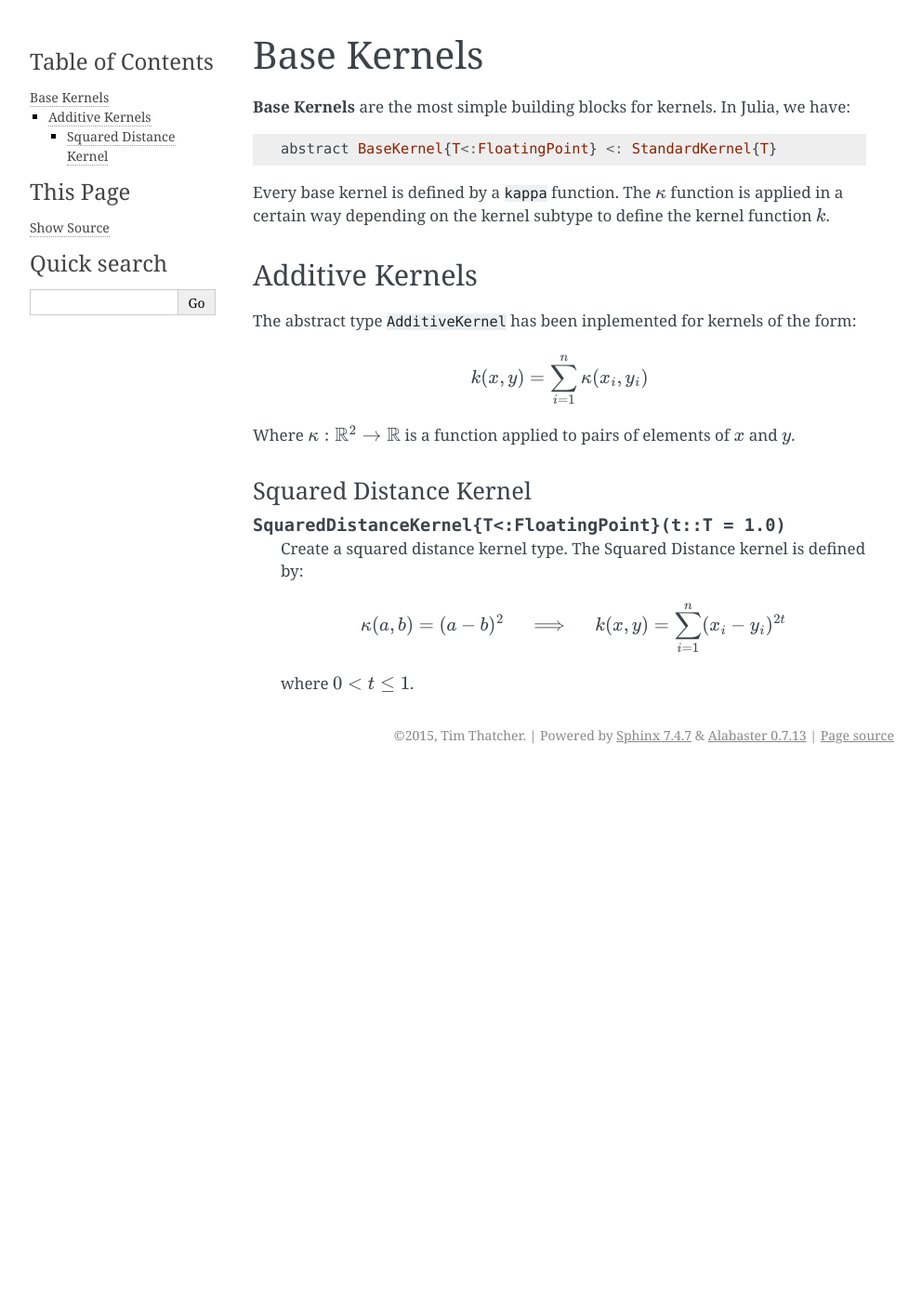
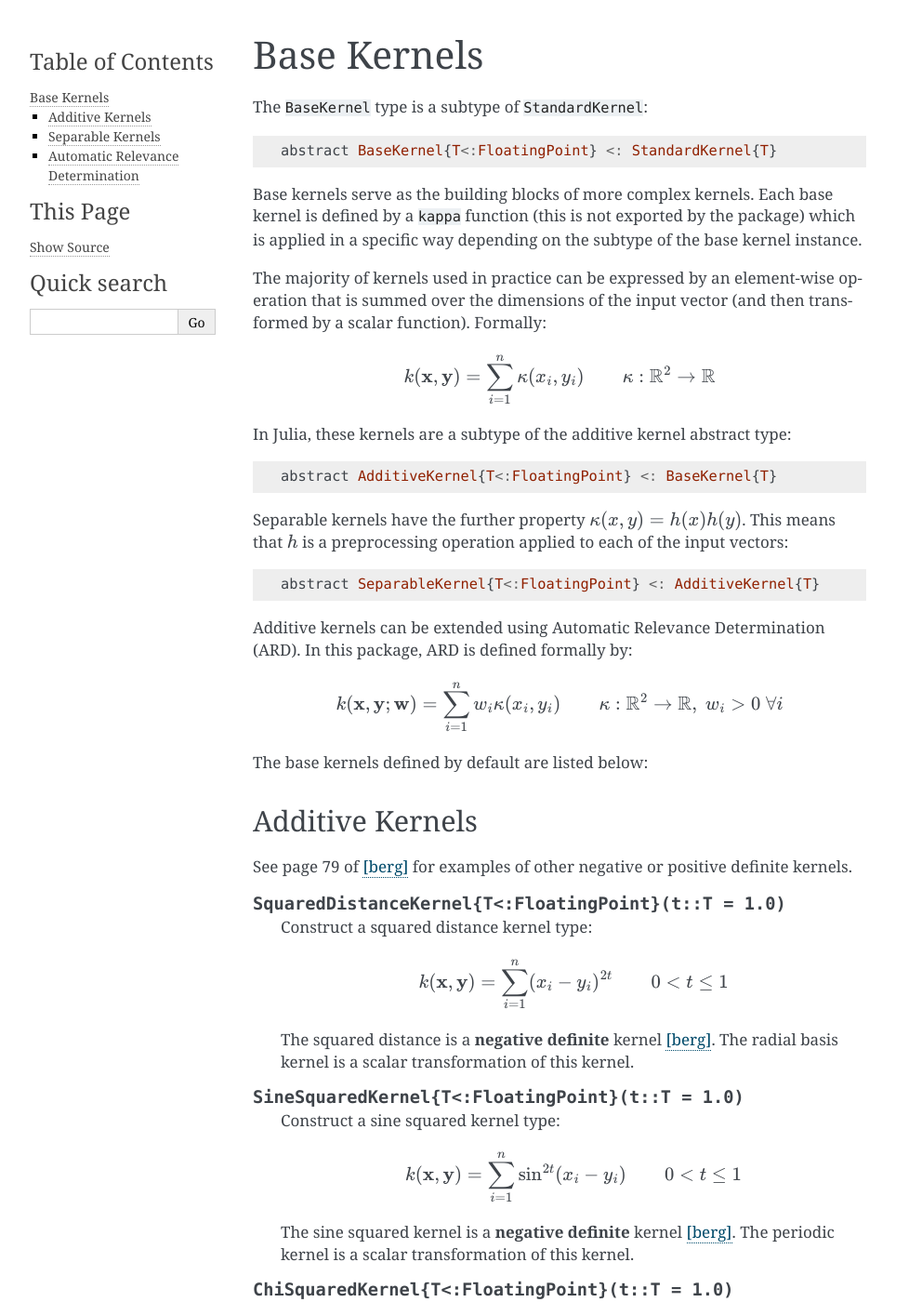
Before and after one commit to trthatcher/MLKernels.jl, a Sphinx documentation site: the page built from doc/basekernels.rst, in a window 1280 px wide and 1400 px high. Shown: the whole window at 93% size, without its empty margins (148-1140 px from the left). Built offline with Sphinx 7.4.7, drawn with Linux system fonts in a browser that asks for light colours; some of the changed text lies outside the part shown.

Commit message:
Finished BaseKernel documentation

```diff
--- a/doc/basekernels.rst
+++ b/doc/basekernels.rst
@@ -1,35 +1,121 @@
 Base Kernels
 ============
 
-**Base Kernels** are the most simple building blocks for kernels. In Julia, we have:
+The ``BaseKernel`` type is a subtype of ``StandardKernel``:
 
 .. code-block:: julia
 
     abstract BaseKernel{T<:FloatingPoint} <: StandardKernel{T}
 
-Every base kernel is defined by a ``kappa`` function. The :math:`\kappa` function is applied in a certain way depending on the kernel subtype to define the kernel function :math:`k`.
+Base kernels serve as the building  blocks of more complex kernels. Each base kernel is defined by
+a ``kappa`` function (this is not exported by the package) which is applied in a specific way
+depending on the subtype of the base kernel instance.
+
+The majority of kernels used in practice can be expressed by an element-wise operation that is
+summed over the dimensions of the input vector (and then transformed by a scalar function).
+Formally:
+
+.. math::
+
+    k(\mathbf{x},\mathbf{y}) = \sum_{i=1}^n \kappa(x_i,y_i) \qquad \kappa:\mathbb{R}^2 \rightarrow \mathbb{R}
+
+In Julia, these kernels are a subtype of the additive kernel abstract type:
+
+.. code-block:: julia
+
+    abstract AdditiveKernel{T<:FloatingPoint} <: BaseKernel{T}
+
+Separable kernels have the further property :math:`\kappa(x,y) = h(x)h(y)`. This means that
+:math:`h` is a preprocessing operation applied to each of the input vectors:
+
+.. code-block:: julia
+
+    abstract SeparableKernel{T<:FloatingPoint} <: AdditiveKernel{T}
+
+Additive kernels can be extended using Automatic Relevance Determination (ARD). In this package, ARD is defined formally by:
+
+.. math::
+
+    k(\mathbf{x},\mathbf{y};\mathbf{w}) = \sum_{i=1}^n w_i \kappa(x_i,y_i) \qquad \kappa:\mathbb{R}^2 \rightarrow \mathbb{R}, \; w_i > 0 \; \forall i
 
 
+The base kernels defined by default are listed below:
+
+----------------
 Additive Kernels
 ----------------
 
-The abstract type ``AdditiveKernel`` has been inplemented for kernels of the form:
-
-.. math::
-
-    k(x,y) = \sum_{i=1}^n \kappa(x_i,y_i)
-
-Where :math:`\kappa:\mathbb{R}^2 \rightarrow \mathbb{R}` is a function applied to pairs of elements of :math:`x` and :math:`y`.
-
-Squared Distance Kernel
-^^^^^^^^^^^^^^^^^^^^^^^
+See page 79 of [berg]_ for examples of other negative or positive definite kernels.
 
 .. function:: SquaredDistanceKernel{T<:FloatingPoint}(t::T = 1.0)
 
-    Create a squared distance kernel type. The Squared Distance kernel is defined by:
+    Construct a squared distance kernel type:
 
     .. math::
 
-        \kappa(a,b) = (a-b)^2 \quad \implies \quad k(x,y) = \sum_{i=1}^n (x_i - y_i)^{2t}
+        k(\mathbf{x},\mathbf{y}) = \sum_{i=1}^n (x_i - y_i)^{2t} \qquad 0 < t \leq 1
 
-    where :math:`0 < t \leq 1`.
+    The squared distance is a **negative definite** kernel [berg]_. The radial basis kernel is a scalar
+    transformation of this kernel.
+
+.. function:: SineSquaredKernel{T<:FloatingPoint}(t::T = 1.0)
+
+    Construct a sine squared kernel type:
+
+    .. math::
+
+        k(\mathbf{x},\mathbf{y}) = \sum_{i=1}^n \sin^{2t}(x_i - y_i) \qquad 0 < t \leq 1
+
+    The sine squared kernel is a **negative definite** kernel [berg]_. The periodic kernel is a scalar
+    transformation of this kernel.
+
+.. function:: ChiSquaredKernel{T<:FloatingPoint}(t::T = 1.0)
+
+    Construct a Chi-Squared kernel:
+
+    .. math::
+
+        k(\mathbf{x},\mathbf{y}) = \sum_{i=1}^n \left(\frac{(x_i - y_i)^2}{x_i + y_i}\right)^t \qquad 0 < t \leq 1, \; x_i > 0 \; \forall i, \; y_i > 0 \; \forall i
+
+    The Chi-Squared kernel is often used with bag-of-words models.
+
+-----------------
+Separable Kernels
+-----------------
+
+Since separable kernels are equivalent to a vector dot product, they are all **mercer** kernels:
+
+.. function:: ScalarProductKernel{T<:FloatingPoint}()
+
+    Construct a Scalar Product kernel:
+
+    .. math::
+
+        k(\mathbf{x},\mathbf{y}) = \mathbf{x}^{\intercal} \mathbf{y}
+
+    This is simply the scalar product of two vectors.
+
+.. function:: MercerSigmoidKernel{T<:FloatingPoint}()
+
+    Construct a Mercer sigmoid kernel:
+
+    .. math::
+
+        k(\mathbf{x},\mathbf{y}) = \sum_{i=1}^n \tanh\left(\frac{x_i-d}{b}\right) \tanh\left(\frac{y_i-d}{b}\right) \qquad b > 0
+
+---------------------------------
+Automatic Relevance Determination
+---------------------------------
+
+The ``ismercer`` and ``isnegdef`` functions for ARD evaluate to true if the underlying kernel is Mercer or negative definite, respectively.
+
+.. function:: ARD{T<:FloatingPoint}(κ::AdditiveKernel{T}, w::Vector{T})
+
+    Construct an automatic relevance determination kernel:
+
+    .. math::
+
+        k(\mathbf{x},\mathbf{y}) = \sum_{i=1}^n w_i\phi(x_i,y_i) \qquad \phi \text{ is a kernel in } \mathbb{R}, \; w_i > 0 \; \forall i
+
+
+.. [berg] Berg C, Christensen JPR, Ressel P. 1984. Harmonic Analysis on Semigroups. New York (NY): Springer-Verlag New York. Chapter 3, General Results on Positive and Negative Definite Matrices and Kernels; p. 66-85.
```
Also changed, not shown: doc/compositekernels.rst (added, +26 -0 lines), 1 other file.
